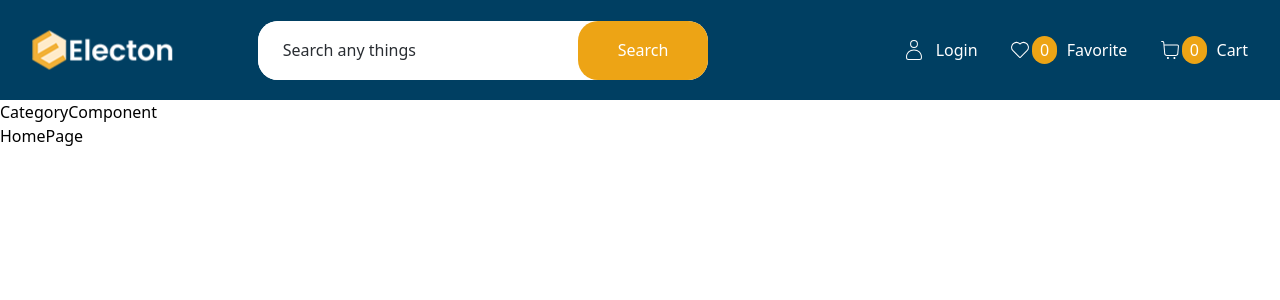
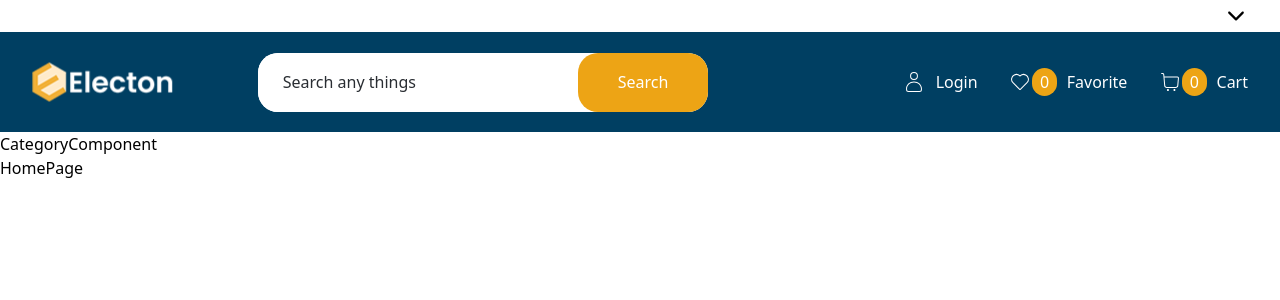
Before and after one commit to rlazar25/e-commerce, a React (Vite) app: page / in a window 1280 px wide. Both pictures are taken after a click on the icon 1236 px from the left and 44 px from the top of the page. Shown: the top 300 px of the page. Built offline with nearby package versions, Linux system fonts and the light colour scheme.

Commit message:
Changed logic for HeaderInfoComponent, now using real toggle function

```diff
--- a/src/components/Header/HeaderComponent.jsx
+++ b/src/components/Header/HeaderComponent.jsx
@@ -1,4 +1,3 @@
-import { useState } from "react";
 //components
 import HeaderInfoComponent from "./HeaderInfoComponent";
 import NavbarComponent from "./NavbarComponent";
@@ -6,11 +5,9 @@ import CategoryComponent from "./CategoryComponent";
 
 function HeaderComponent(){
 
-    const [toggleHeader, setToggleHeader] = useState(true);
-
     return(
         <div>
-            {toggleHeader && <HeaderInfoComponent setToggleHeader={setToggleHeader} />}
+            <HeaderInfoComponent />
             <NavbarComponent />
             <CategoryComponent />
         </div>
--- a/src/components/Header/HeaderInfoComponent.jsx
+++ b/src/components/Header/HeaderInfoComponent.jsx
@@ -1,20 +1,27 @@
 // ICONS
+import { useState } from "react";
 import { CiLocationOn, CiDeliveryTruck } from "react-icons/ci";
-import { IoMdClose } from "react-icons/io";
+import { IoIosArrowDown, IoIosArrowUp } from "react-icons/io";
 
 
-function HeaderInfoComponent({setToggleHeader}) {
+function HeaderInfoComponent() {
 
-    function handleCloseHeader(){
-        setToggleHeader(false)
+    const [toggleHeader, setToggleHeader] = useState(true);
+
+
+    function handleCloseHeader() {
+        setToggleHeader(!toggleHeader)
     }
 
     return (
-        <div className="flex flex-col lg:flex-row mx-auto items-center justify-between container p-[1rem] lg:p-[2rem]">
+        <div>
+            {toggleHeader ? <div className="flex flex-col lg:flex-row mx-auto items-center justify-between container p-[1rem] lg:p-[2rem] transition-all 1s">
                 <div>
                     <p>Need help? Call us: <a className="text-mainBlue" href="tel:(+98) 0234 456 789">(+98) 0234 456 789</a></p>
                 </div>
                 {/* right side */}
+                <div className="flex gap-[2.1rem]">
+
                     <div className="flex gap-[2.1rem]">
                         <div className="flex items-center gap-4" >
                             {/* icon */}
@@ -28,8 +35,10 @@ function HeaderInfoComponent({setToggleHeader}) {
                             {/* text */}
                             <span>Track your order</span>
                         </div>
-        <IoMdClose size={24} className="cursor-pointer" onClick={handleCloseHeader}/>
                     </div>
+                    <IoIosArrowUp size={24} className="cursor-pointer" onClick={handleCloseHeader} />
+                </div>
+            </div> : <div className="flex justify-end px-8 py-1 transition-all 1s"><IoIosArrowDown size={24} className="cursor-pointer" onClick={handleCloseHeader}  /></div> }
         </div>
     )
 }
```
Lines whose indentation alone changed are shown as unchanged.
